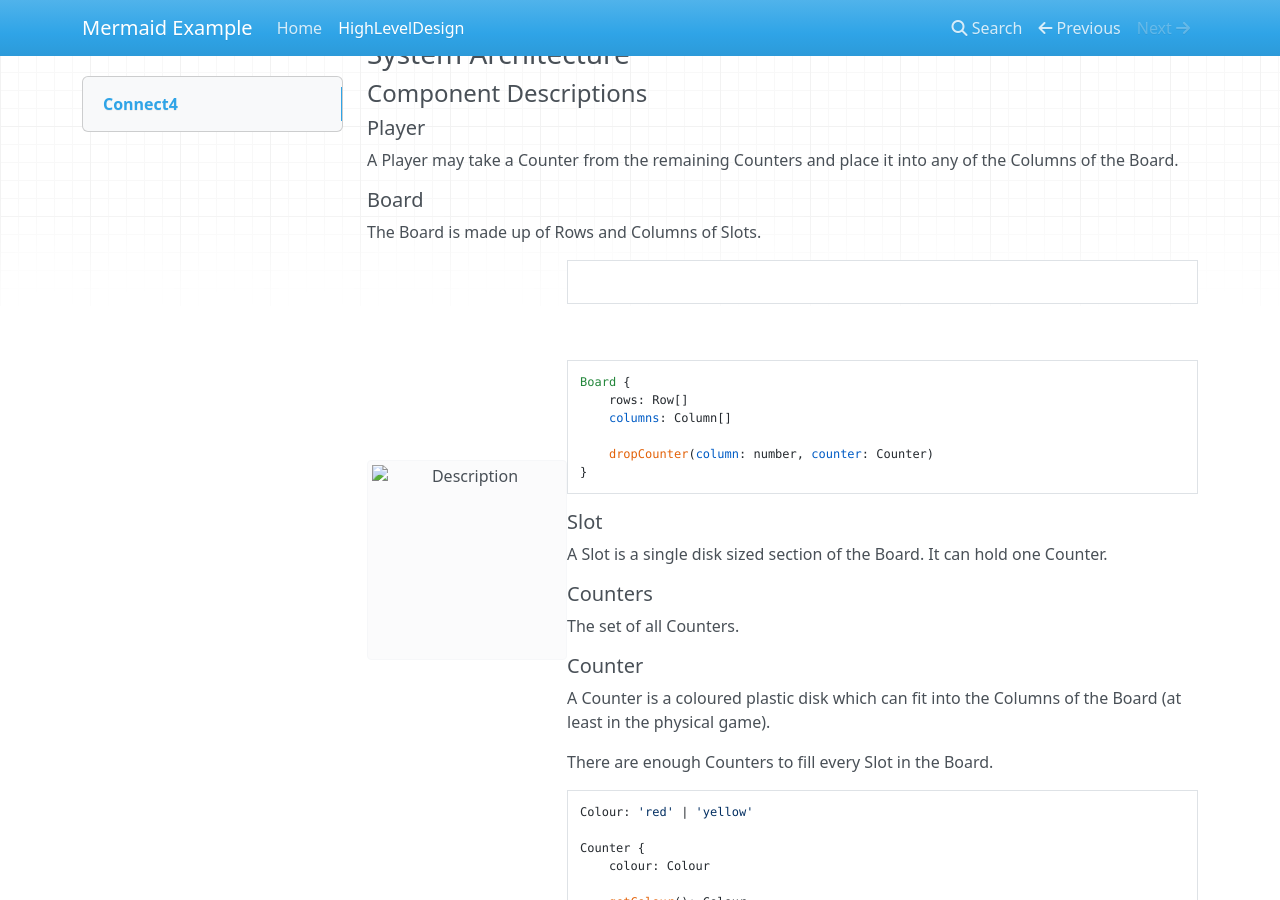
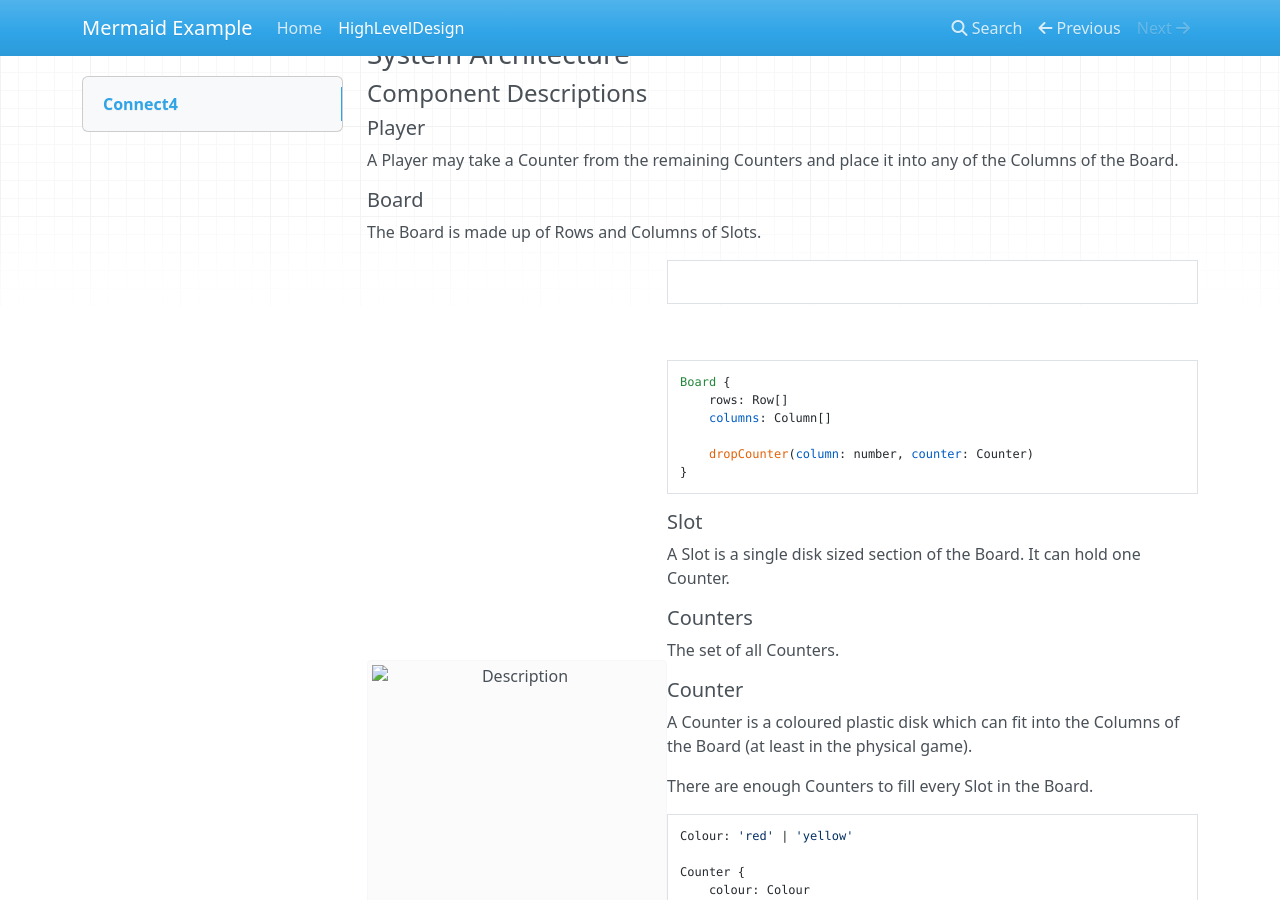
Before and after one commit to jamesw201/Connect4, an MkDocs documentation site: the page built from docs/HighLevelDesign.md, in a window 1280 px wide and 900 px high, scrolled down 1384 px. Built offline with MkDocs 1.6.1, drawn with Linux system fonts in a browser that asks for light colours; nearby versions of some CDN libraries.

```diff
--- a/docs/HighLevelDesign.md
+++ b/docs/HighLevelDesign.md
@@ -74,7 +74,7 @@
 #### Board
 The Board is made up of Rows and Columns of Slots.
 <div style="text-align: center;">
-  <img src="connect4_board.svg" alt="Description" style="display: block; margin: 200px auto;" width='200px' height='200px' align="left">
+  <img src="connect4_board.svg" alt="Description" style="display: block; margin: 400px auto;" width='300px' height='350px' align="left">
 </div>
 <br />
 
```
